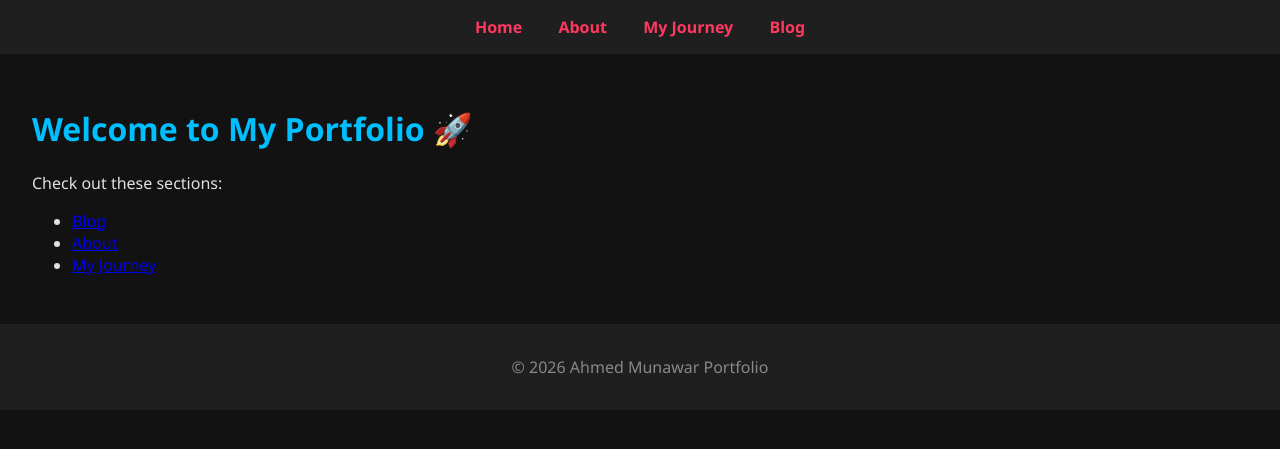
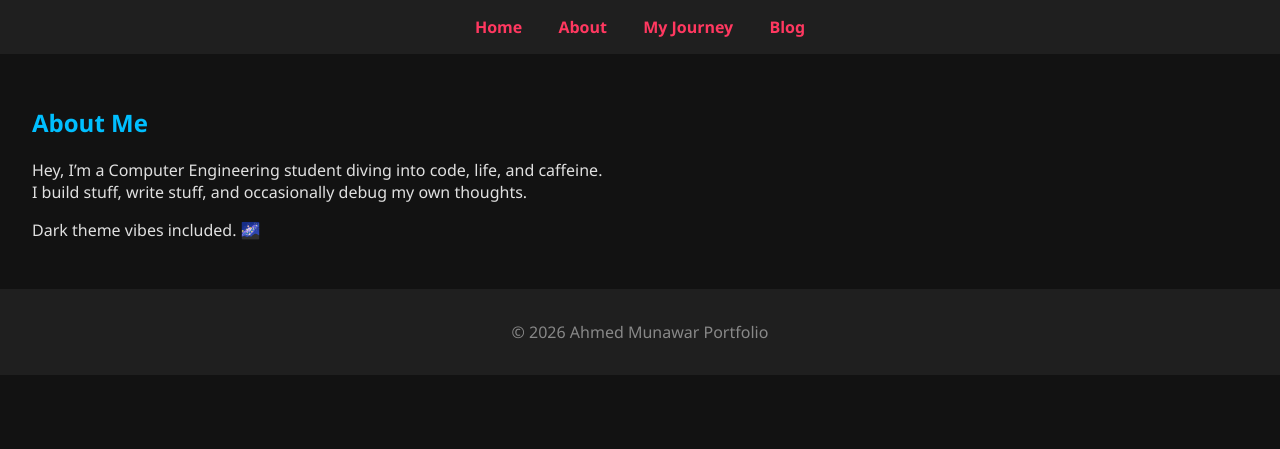
Before and after one commit to engr-ahmad-munawar/engr-ahmad-munawar.github.io-Portfolio-, a Jekyll site: the page built from about.md, in a window 1280 px wide. Shown: the top 449 px of the page. Built offline with Jekyll 4.4.1, drawn with Linux system fonts in a browser that asks for light colours.

Commit message:
Update about.md

```diff
--- a/about.md
+++ b/about.md
@@ -1,12 +1,11 @@
 ---
 layout: default
-title: Home
+title: About
 ---
 
-# Welcome to My Portfolio 🚀
+## About Me
 
-Check out these sections:
+Hey, I’m a Computer Engineering student diving into code, life, and caffeine.
+I build stuff, write stuff, and occasionally debug my own thoughts.
 
-- [Blog](/blog)
-- [About](/about)
-- [My Journey](/journey)
+Dark theme vibes included. 🌌
```
